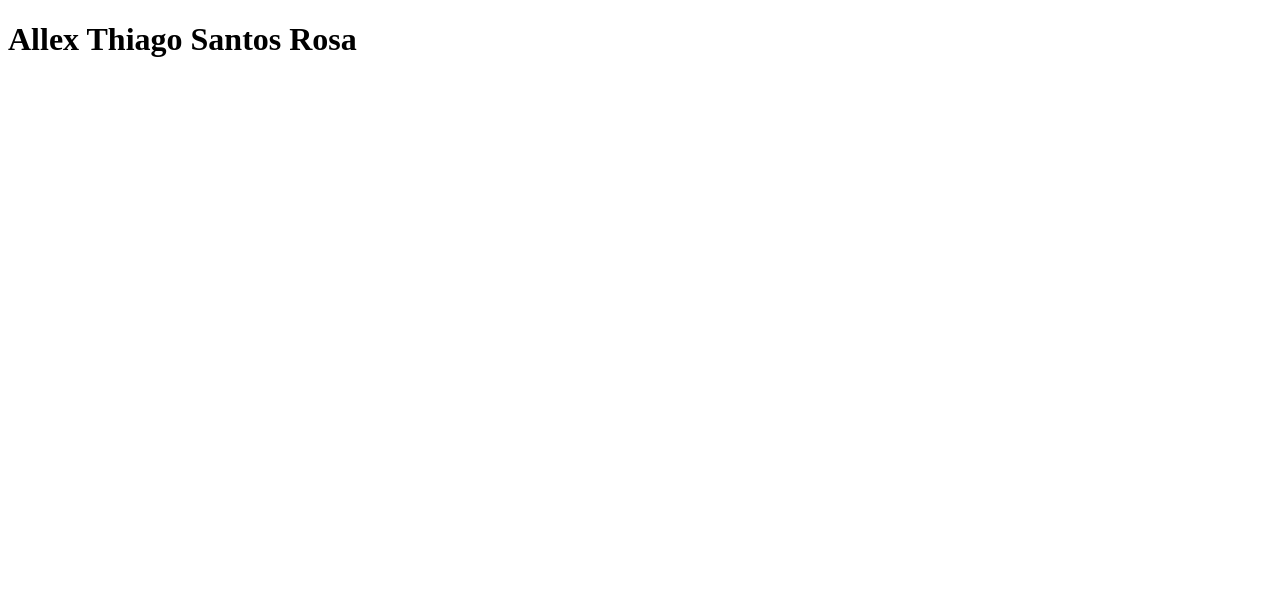
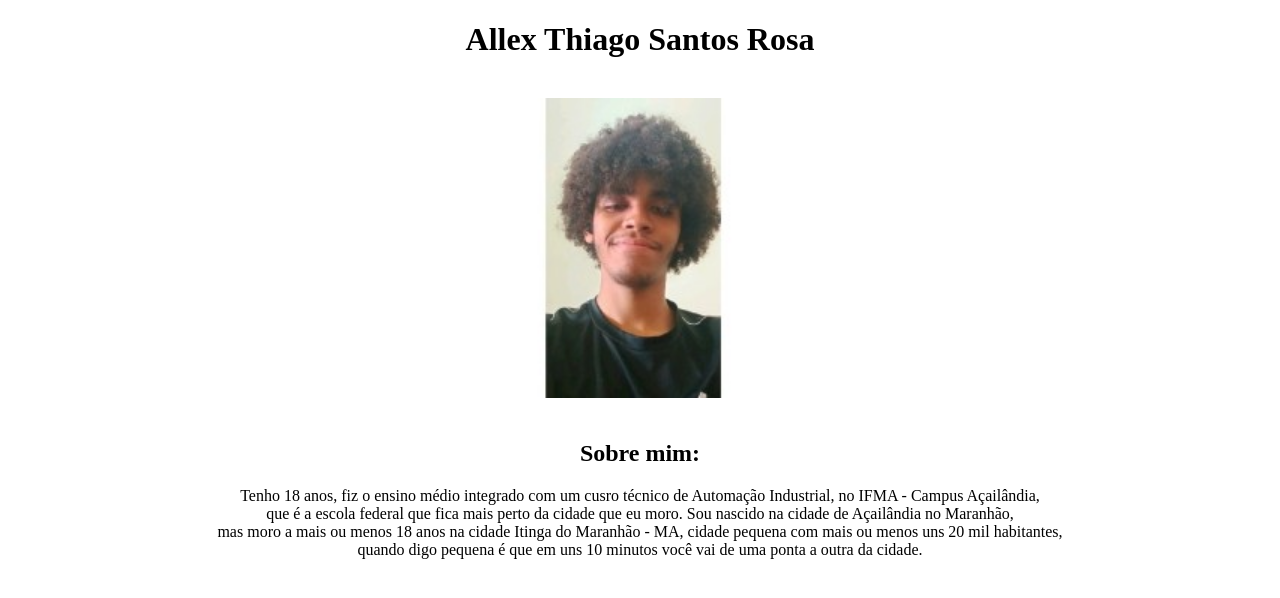
Before and after one commit to AllexThiagoSR/trybe_exercicios, a plain HTML site: page fundamentos/seção-3-Introdução-HTML_CSS/dia-1-HTML_e_CSS-Estruturas_de_página/exercicio2/index.html in a window 1280 px wide. Drawn offline with Linux system fonts and the light colour scheme.

Commit message:
Adicionando nome, imagem e sobre

```diff
--- a/fundamentos/seção-3-Introdução-HTML_CSS/dia-1-HTML_e_CSS-Estruturas_de_página/exercicio2/index.html
+++ b/fundamentos/seção-3-Introdução-HTML_CSS/dia-1-HTML_e_CSS-Estruturas_de_página/exercicio2/index.html
@@ -6,9 +6,21 @@
     <meta name="viewport" content="width=device-width, initial-scale=1.0">
     <title>Portifólio</title>
 </head>
-<body>
-    <h1>Allex Thiago Santos Rosa</h1>
+<body align="center">
+    <h1 >Allex Thiago Santos Rosa</h1>
+    <br/>
+    <img src="fotopow.jpeg"
+    alt="Imagem do dono do portifólio"
+    width="300px">
     <br>
-    <img src="" alt="">
+    <br>
+    <h2>Sobre mim:</h2>
+    <p>
+        Tenho 18 anos, fiz o ensino médio integrado com um cusro técnico de Automação Industrial,
+        no IFMA - Campus Açailândia,  <br>que é a escola federal que fica mais perto da cidade que eu moro. Sou nascido na cidade
+        de Açailândia no Maranhão, <br>mas moro a mais ou menos 18 anos na cidade Itinga do Maranhão - MA,
+        cidade pequena com mais ou menos uns 20 mil habitantes,
+        <br>quando digo pequena é que em uns 10 minutos você vai de uma ponta a outra da cidade.
+    </p>
 </body>
 </html>
```
Also changed, not shown: fundamentos/seção-3-Introdução-HTML_CSS/dia-1-HTML_e_CSS-Estruturas_de_página/exercicio2/fotopow.jpeg (added).
